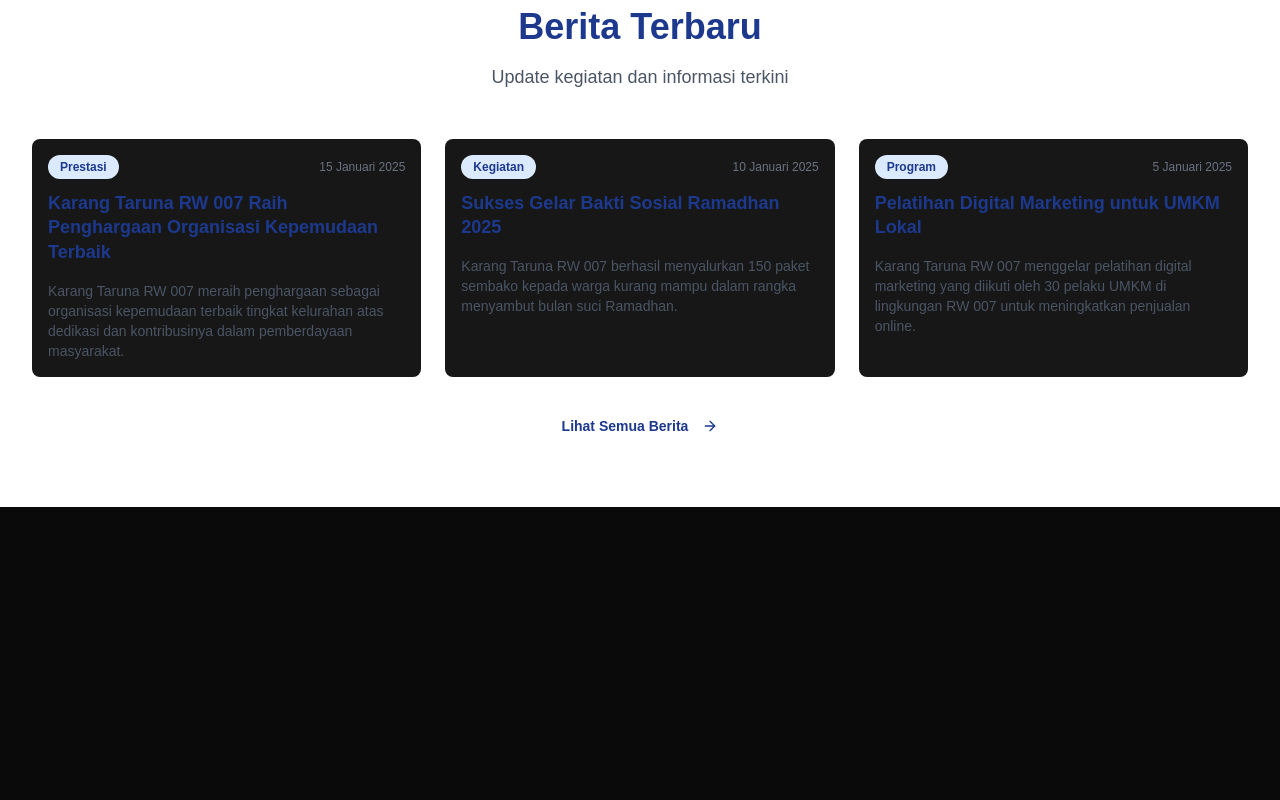
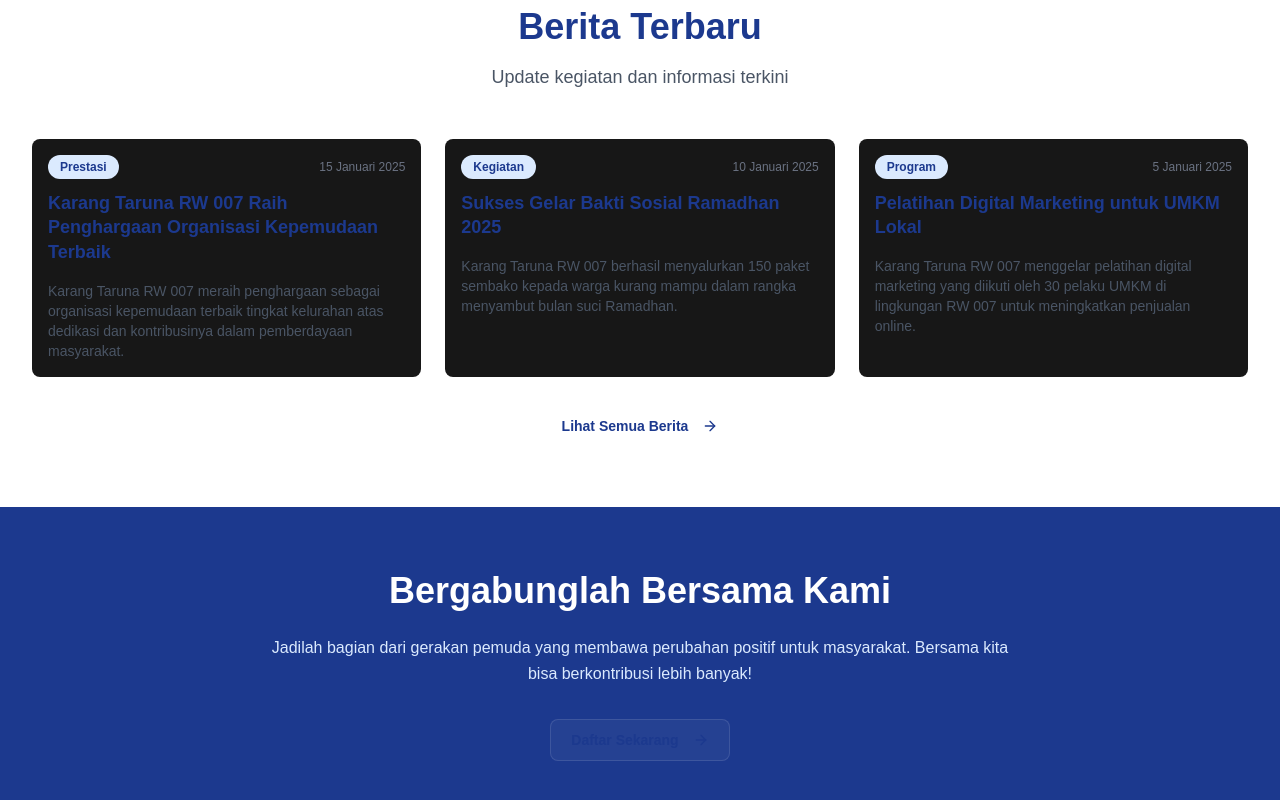
Before and after one commit to Farh4nHanz/kartar-rw-007, a React (Vite) app in the folder apps/web/: page / in a window 1280 px wide. Shown: the part 1456-2256 px from the top of the page. Before the commit the page ends 1963 px from the top, so only its background shows below. Built offline with nearby package versions, Linux system fonts and the light colour scheme.

Commit message:
feat(home): add cta section

```diff
--- a/apps/web/src/components/header.tsx
+++ b/apps/web/src/components/header.tsx
@@ -23,8 +23,7 @@ export default function Header() {
 	const isActive = (path: string) => location.pathname === path;
 
 	return (
-		<header className="sticky top-0 z-50 bg-white shadow-md">
-			<div className="mx-auto max-w-7xl px-4 sm:px-6 lg:px-8">
+		<header className="sticky top-0 z-50 bg-white px-6 shadow-md lg:px-8">
 			<div className="flex h-20 items-center justify-between">
 				{/* Logo */}
 				<Link to="/" className="group flex items-center space-x-3">
@@ -102,7 +101,6 @@ export default function Header() {
 					))}
 				</nav>
 			) : null}
-			</div>
 		</header>
 	);
 }
--- a/apps/web/src/routes/__root.tsx
+++ b/apps/web/src/routes/__root.tsx
@@ -5,7 +5,6 @@ import {
 	Outlet,
 } from "@tanstack/react-router";
 import { TanStackRouterDevtools } from "@tanstack/react-router-devtools";
-
 import Header from "@/components/header";
 import { ThemeProvider } from "@/components/theme-provider";
 import { Toaster } from "@/components/ui/sonner";
--- a/apps/web/src/routes/index.tsx
+++ b/apps/web/src/routes/index.tsx
@@ -16,7 +16,7 @@ export const Route = createFileRoute("/")({
 
 function HomeComponent() {
 	return (
-		<div className="min-h-screen w-full">
+		<div className="h-fit min-h-screen w-full">
 			{/* Hero Section */}
 			<section className="flex items-center justify-center bg-linear-to-br from-blue-50 via-white to-gray-50 px-4 py-20 sm:px-6 lg:px-8">
 				<div className="max-w-4xl text-center">
@@ -180,6 +180,28 @@ function HomeComponent() {
 					</Button>
 				</Link>
 			</section>
+
+			{/* CTA Section */}
+			<section className="flex justify-center bg-blue-900 px-6 py-16 text-white lg:px-8">
+				<div className="flex max-w-3xl flex-col items-center justify-center text-center">
+					<h2 className="mb-6 font-bold text-3xl capitalize md:text-4xl">
+						Bergabunglah Bersama Kami
+					</h2>
+					<p className="mb-8 text-base text-blue-100 leading-relaxed">
+						Jadilah bagian dari gerakan pemuda yang membawa perubahan positif
+						untuk masyarakat. Bersama kita bisa berkontribusi lebih banyak!
+					</p>
+					<Link to="/">
+						<Button
+							variant="outline"
+							className="rounded-md bg-white p-5 font-[550] text-blue-900 text-sm capitalize transition-all duration-300 hover:scale-105 hover:cursor-pointer hover:bg-gray-100 hover:text-blue-900"
+						>
+							Daftar Sekarang
+							<ArrowRight className="ml-2 size-4" />
+						</Button>
+					</Link>
+				</div>
+			</section>
 		</div>
 	);
 }
```
Lines whose indentation alone changed are shown as unchanged.
